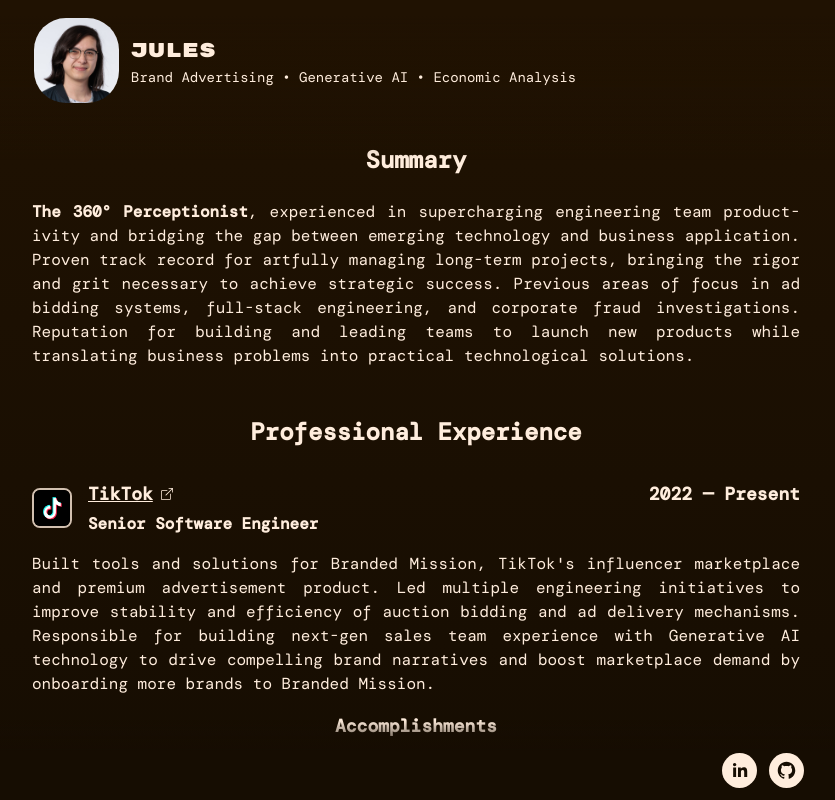
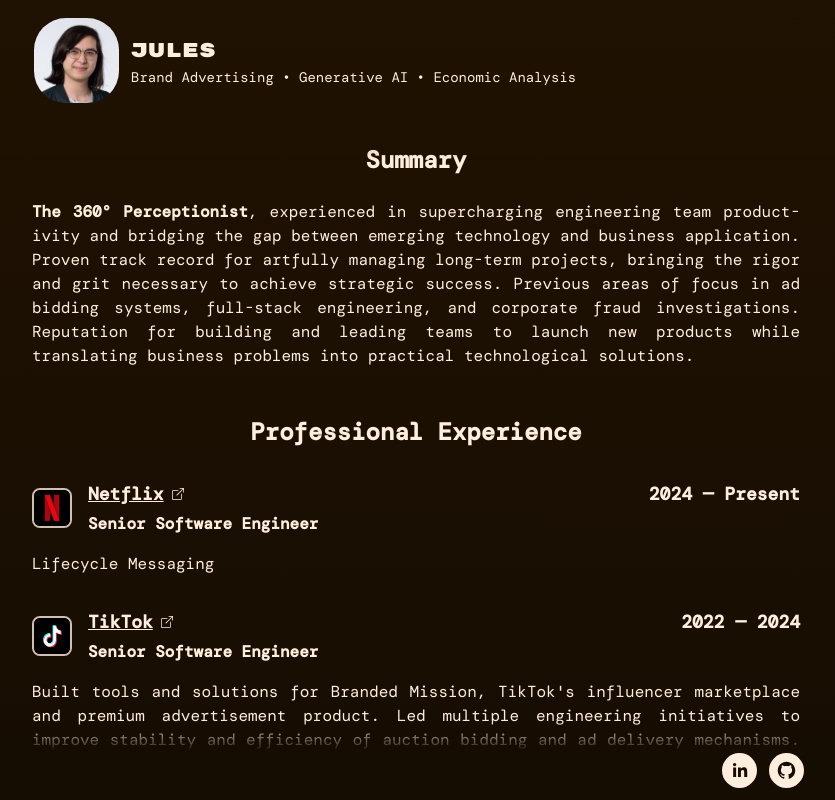
Before and after one commit to pondchamp/aboutme, a Next.js app: page / in a window 1280 px wide. Shown: the whole page, without its empty margins (224-1059 px from the left). Built offline with nearby package versions, Linux system fonts and the light colour scheme; a web font is replaced by a local one.

Commit message:
job update

```diff
--- a/next.config.mjs
+++ b/next.config.mjs
@@ -1,3 +1,10 @@
+import NextBundleAnalyzer from "@next/bundle-analyzer";
+
+const withBundleAnalyzer = NextBundleAnalyzer({
+  enabled: process.env.ANALYZE === "true",
+  openAnalyzer: process.env.ANALYZER_REPORT === "true",
+});
+
 /** @type {import('next').NextConfig} */
 const nextConfig = {
   images: {
@@ -7,4 +14,4 @@
   reactStrictMode: true,
 };
 
-export default nextConfig;
+export default withBundleAnalyzer(nextConfig);
--- a/src/components/content.tsx
+++ b/src/components/content.tsx
@@ -75,6 +75,15 @@
 
 const JobHistory: JobHistoryEntry[] = [
   {
+    accomplishments: [],
+    company: "Netflix",
+    description: <>Lifecycle Messaging</>,
+    logo: "img/logo/netflix.jpg",
+    startYear: 2024,
+    title: "Senior Software Engineer",
+    url: "https://sites.google.com/netflix.com/messaging",
+  },
+  {
     accomplishments: [
       <>
         Developed LLM-backed sales pitch&shy;ing tool for TikTok&apos;s
@@ -96,6 +105,7 @@
         Mission.
       </>
     ),
+    endYear: 2024,
     logo: "img/logo/tiktok.png",
     startYear: 2022,
     title: "Senior Software Engineer",
--- a/src/components/content_container.tsx
+++ b/src/components/content_container.tsx
@@ -49,7 +49,10 @@
         <Scrollbars
           onUpdate={({ scrollTop }) => dispatch(SetContentScrollTop(scrollTop))}
         >
-          <div className="absolute left-1/2 transform -translate-x-1/2 top-0 w-full max-w-[800px] flex justify-center px-4 pt-36 pb-20">
+          <div
+            className="absolute left-1/2 transform -translate-x-1/2 top-0 w-full max-w-[800px] flex justify-center px-4 pt-36 pb-20"
+            ref={contentRef}
+          >
             <Content />
           </div>
         </Scrollbars>
--- a/src/pages/index.tsx
+++ b/src/pages/index.tsx
@@ -1,11 +1,17 @@
 import { NextPage } from "next";
+import dynamic from "next/dynamic";
 import { useEffect } from "react";
 import { shallowEqual } from "react-redux";
 
-import { ContentContainer } from "@/components/content_container";
 import { useAppDispatch, useAppSelector } from "@/hooks";
 import { usePageViewed } from "@/hooks/usePageViewed";
 import { LayoutAnimState, SetLayoutAnimState } from "@/slice/LayoutSlice";
+
+const ContentContainer = dynamic(() =>
+  import("@/components/content_container").then(
+    (module) => module.ContentContainer
+  )
+);
 
 const Home: NextPage = () => {
   const dispatch = useAppDispatch();
```
Also changed, not shown: package.json (+6 -3 lines), .pnp.cjs, public/img/logo/netflix.jpg (added), 1 other file (tests, documents, lock files or other folders).
